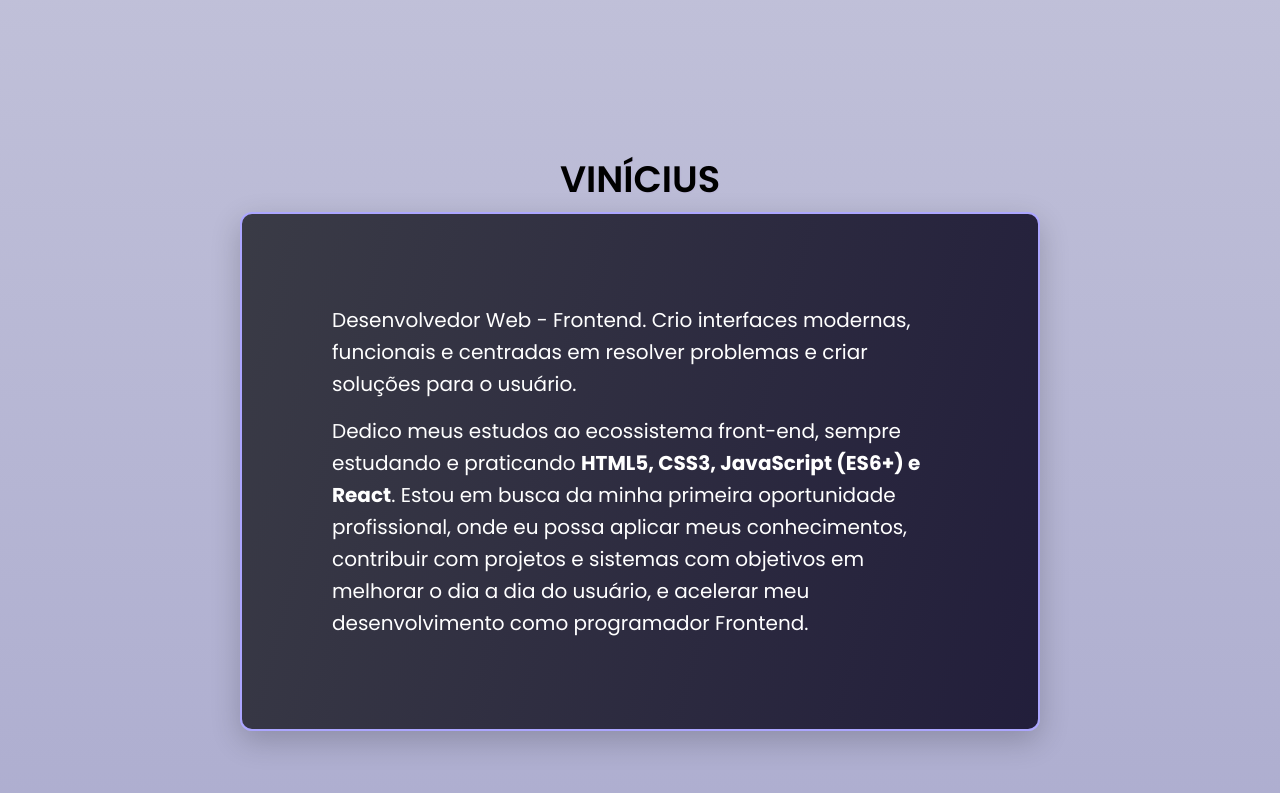
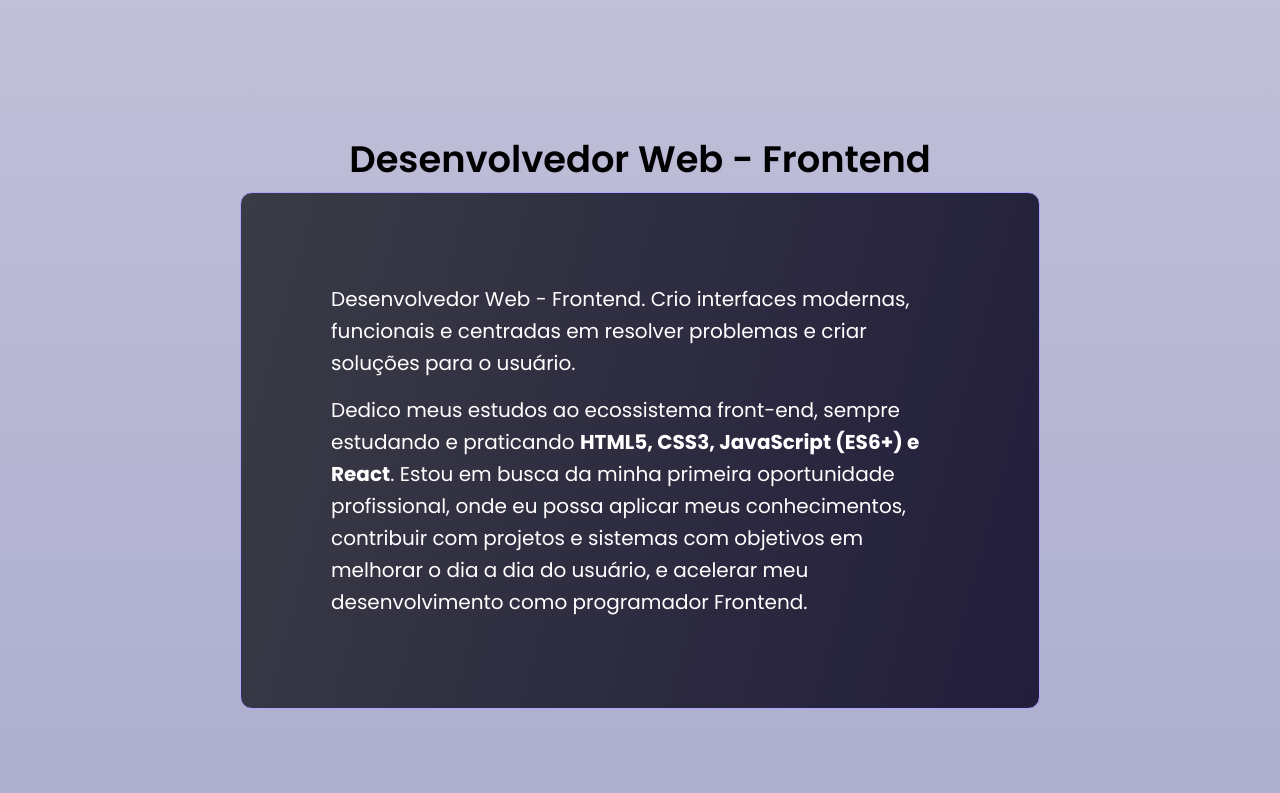
Before and after one commit to SantV7/personal_portifolio, a React (Vite) app: page / in a window 1280 px wide. Shown: the part 427-1220 px from the top of the page. Built offline with nearby package versions, Linux system fonts and the light colour scheme; some icons are missing.

Commit message:
Mudando o nome por cargo/profissão

```diff
--- a/src/components/main/MainContent.jsx
+++ b/src/components/main/MainContent.jsx
@@ -79,7 +79,7 @@ const MainContent = () => {
                     </div>
 
                     <p className='paragraph_text_about_me intro-name'>
-                        VINÍCIUS
+                        Desenvolvedor Web - Frontend
                     </p>
 
                     <div id='p-box' className='paragraph_text_about_me'>
--- a/src/style/main/mainContent.css
+++ b/src/style/main/mainContent.css
@@ -10,7 +10,6 @@
     display: flex;
     flex-direction: column;
     align-items: center;
-    padding: 20px;
     margin-top: 100px;
     width: 100%;
 }
@@ -156,13 +155,13 @@
     padding: 30px;
     border-radius: 12px;
     color: rgb(255, 255, 255);
-    box-shadow: 0px 10px 30px rgba(0, 0, 0, 0.2);
-    border: 2px solid rgb(172, 166, 255);
+    border: 1px solid rgb(172, 166, 255);
     background: linear-gradient(105deg, rgb(58, 59, 70), rgb(34, 30, 59));
     line-height: 1.6;
     text-align: left;
     font-size: 1.1rem;
     transition: 0.4s;
+    width: 100%;
 }
 
 #p-box:hover {
```
